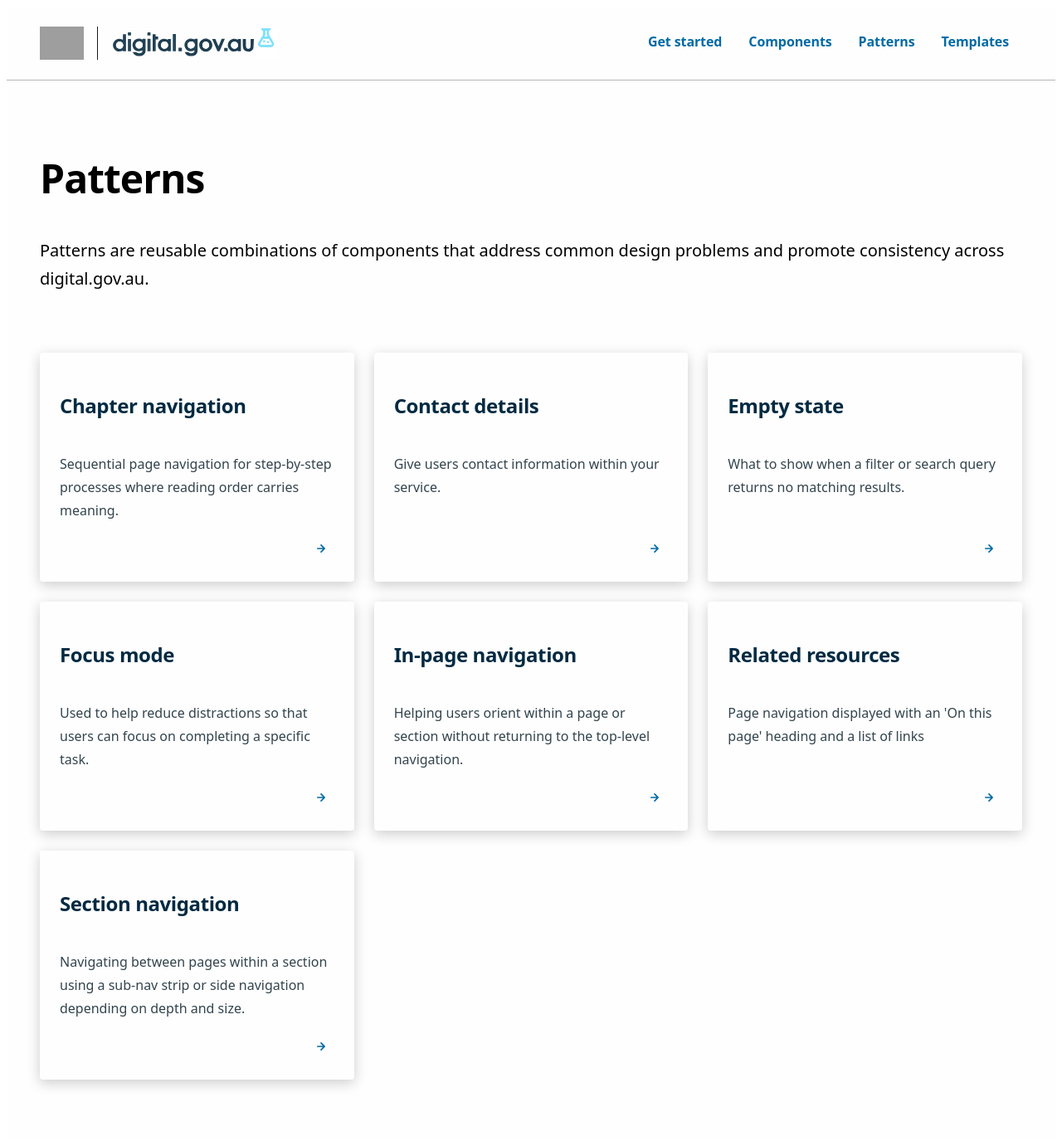
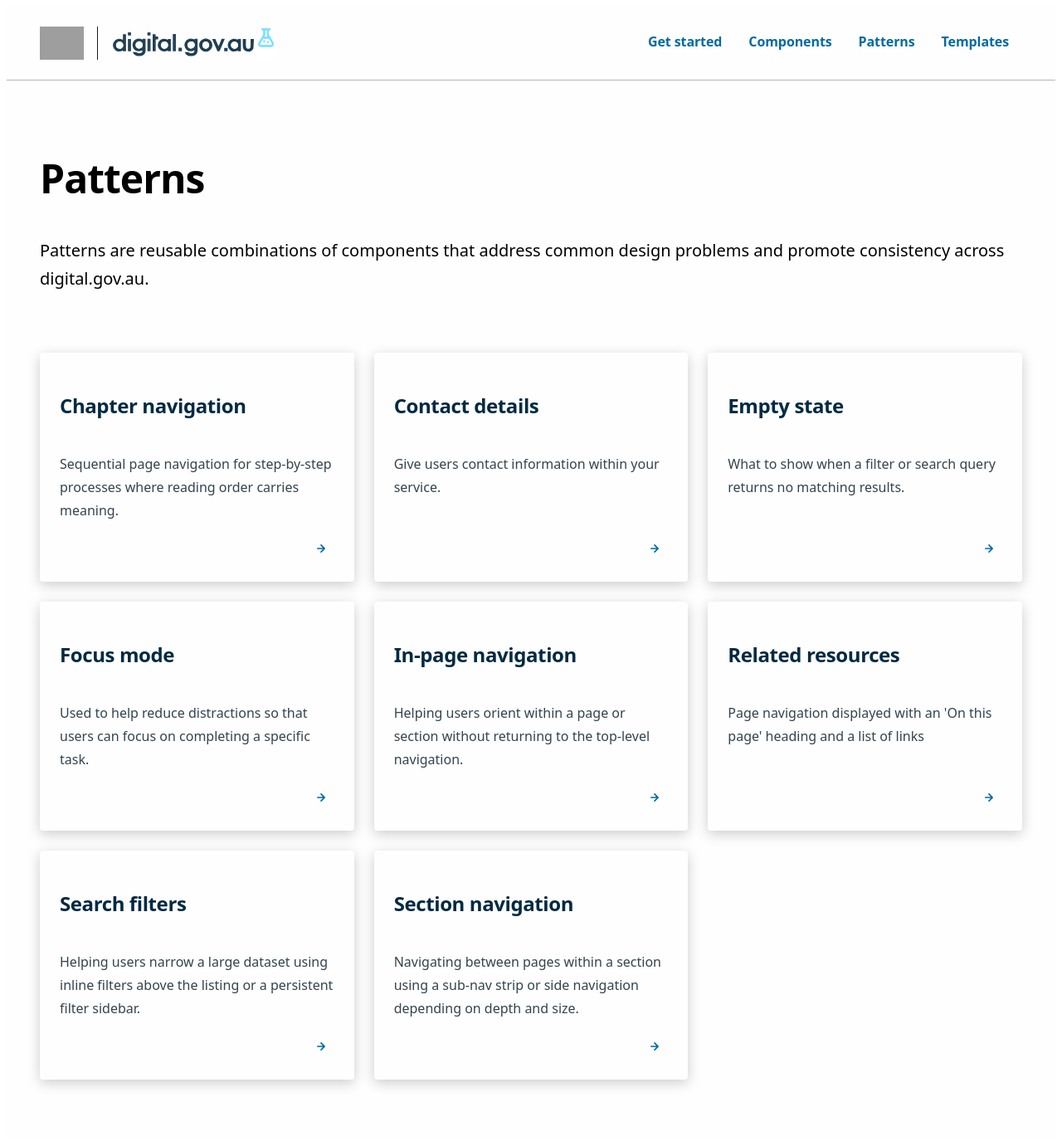
Before and after one commit to JamesFehon-DTA/dga-dl, a Jekyll site: the page built from patterns/index.md, in a window 1280 px wide. Shown: the whole page at 83% size. Built offline with Jekyll 4.4.1, drawn with Linux system fonts in a browser that asks for light colours; part of the change alters nothing that is shown; grey boxes are pictures that could not be loaded.

Commit message:
Update search-filters.md

```diff
--- a/_patterns/search-filters.md
+++ b/_patterns/search-filters.md
@@ -1,132 +1,66 @@
-Search filters
-==============
+---
+layout: content
+title: 'Search filters'
+description: 'Helping users narrow a large dataset using inline filters above the listing or a persistent filter sidebar.'
+url: '/'
+---
 
-Search filters help users find what they're looking for by displaying options that meet specified criteria.
+Search filters help users find content by narrowing a dataset to items that match selected criteria. Applied filters are displayed as tags so users can see which filters are active and remove them individually.
 
-On this page
-------------
+Display filtered results in a [Table]({% link _components/table.md %}) or a card list below the filters.
 
--   [Filter inputs](https://design-system.agriculture.gov.au/patterns/search-filters#filter-inputs)
--   [Filter sizes](https://design-system.agriculture.gov.au/patterns/search-filters#filter-sizes)
--   [Search filter sidebar](https://design-system.agriculture.gov.au/patterns/search-filters#search-filter-sidebar)
--   [Empty state](https://design-system.agriculture.gov.au/patterns/search-filters#empty-state)
--   [Templates](https://design-system.agriculture.gov.au/patterns/search-filters#templates)
--   [Related components](https://design-system.agriculture.gov.au/patterns/search-filters#related-components)
+## Choosing a filter layout
 
-Search filters help users find what they're looking for by displaying options that meet specified criteria.
+**Inline filters** — use when there are one or two filters. Display them directly above the dataset. No trigger button is needed. Applied filter tags are not required because the filters themselves are always visible.
 
-Applied filters are displayed as tags, so users can quickly see which filters have been applied to the dataset. Filters can be removed by dismissing the tags.
+**[Filter sidebar]({% link _components/filter-sidebar.md %})** — use when filters need to be quickly accessed on a regular basis and should always be visible alongside the listing. The filter sidebar places filters in a persistent left-hand column. Because filters are always visible, applied filter tags are not required.
 
-The dataset should be displayed in a [Table](https://design-system.agriculture.gov.au/components/table) or a list of [Cards](https://design-system.agriculture.gov.au/components/card) under the search filters. Refer to the specific component guidance to help determine which is more suitable to display your dataset.
+Use a filter sidebar when the layout supports a two-column arrangement and most users are likely to use the filters regularly. Use inline filters when only a small number of filter controls are needed and always-visible filters are not necessary.
 
-**Do**
+## Filter sizes
 
--   choose the right filter pattern to meet user needs
--   prioritise filters by expected usage
--   display 1-2 of the most important filters above the dataset
--   include [loading, empty, and error states](https://design-system.agriculture.gov.au/patterns/loading-error-empty-states)
+Three sizes are available based on the number of filter controls:
 
-**Don't**
+| | Small | Medium | Large |
+| --- | --- | --- | --- |
+| Number of filters | 1–2 | 3–6 | 6+ |
+| Primary filters always visible | 1–2 | 1–2 | 1–2 |
+| Tags display active filters | No | Yes | Yes |
+| Requires submission to apply | No | No | Yes |
 
--   remove the applied filter tags, as they allow users to see and remove active filters
+### Small — 1 to 2 filters
 
-Filter inputs
--------------
+Display filters directly above the dataset. Because the filters are always visible, there is no need for applied filter tags.
 
-Filters can be made of from multiple input types including:
+### Medium — 3 to 6 filters
 
--   [Search input](https://design-system.agriculture.gov.au/component/search-input)
--   [Text input](https://design-system.agriculture.gov.au/components/text-input)
--   [Select](https://design-system.agriculture.gov.au/components/select)
--   [Checkbox](https://design-system.agriculture.gov.au/components/checkbox)
--   [Radio](https://design-system.agriculture.gov.au/components/radio)
--   [Combobox](https://design-system.agriculture.gov.au/components/combobox)
--   [Switch](https://design-system.agriculture.gov.au/components/switch)
--   [Date picker](https://design-system.agriculture.gov.au/components/date-picker)
--   [Date range picker](https://design-system.agriculture.gov.au/components/date-picker)
+Display in an accordion triggered by a 'Show filters' button. Show one to two of the most commonly used filters outside the accordion for quick access. Applied filters appear as tags below the inputs so users can see what is active.
 
-Filter sizes
-------------
+### Large — 6 or more filters
 
-Filters are available in 3 sizes to accommodate a wide range of use cases and data sets:
+Display in a panel triggered by a 'Show filters' button. Show one to two of the most commonly used filters outside the panel. Applied filters appear as tags below the inputs. Include a submit button inside the panel to apply all filters at once.
 
--   **Small:** 1-2 filters
--   **Medium:** 3-6 filters
--   **Large:** 6+ filters
+The panel requires four controls:
 
-How to decide on filter size
-|  |Small |Medium |Large |
-| --- | --- | --- | --- |
-|Number of filters | 1-2 | 3-6 | 6+ |
-|Number of primary filters | 1-2 | 1-2 | 1-2 |
-|Tags display active filters | No | Yes | Yes |
-|Submission required | No | No | Yes |
+1. **Apply filters** — applies selections and closes the panel
+2. **Clear filters** — resets all selections; the panel stays open
+3. **Close** — closes the panel and discards any unsaved changes
+4. **Cancel** — closes the panel and discards any unsaved changes
 
-### Small
+## Rules
 
-1-2 visible filters sit above the dataset. Tags that display active filters are not needed in this case, as the filters are always visible.
+Always display applied filter tags for medium and large filter sets. Do not remove the tag controls — they let users see and remove active filters without re-opening the filter panel.
 
-[View Storybook preview](https://design-system.agriculture.gov.au/storybook/index.html?path=/story/patterns-search-filters--table-small)
+Prioritise filters by expected usage. Put the most commonly needed filters closest to the user.
 
-![Screenshot of the small table filtering pattern](https://design-system.agriculture.gov.au/img/patterns/search-filters-table-small.png)
+Always include an [empty state]({% link _patterns/empty-state.md %}) for when filters return no results.
 
-### Medium
+## Related components
 
-3-6 filters are displayed in an accordion that is triggered by a 'Show filters' button.
+- [Filter sidebar]({% link _components/filter-sidebar.md %}) — the persistent sidebar component for always-visible filters.
+- [Table]({% link _components/table.md %}) — filterable and sortable table for displaying results.
 
-1 to 2 of the most used filters can be displayed outside the accordion to make them easier and faster to access.
+## Related patterns
 
-Applied filters are displayed as tags under the filter inputs. This helps users quickly see which filters have been applied. Filters can be removed by dismissing the tags.
-
-[View Storybook preview](https://design-system.agriculture.gov.au/storybook/index.html?path=/story/patterns-search-filters--table-medium)
-
-![Screenshot of the medium table filtering pattern](https://design-system.agriculture.gov.au/img/patterns/search-filters-table-medium.png)
-
-### Large
-
-6 or more filters are displayed in a drawer that is triggered by a 'Show filters' button. The drawer has a submit button that applies the filters.
-
-1 to 2 of the most used filters can be displayed outside the drawer to make them easier and faster to access.
-
-Applied filters are displayed as tags under the filter inputs. This helps users quickly see which filters have been applied. Filters can be removed by dismissing the tags.
-
-[View Storybook preview](https://design-system.agriculture.gov.au/storybook/index.html?path=/story/patterns-search-filters--table-large)
-
-![Screenshot of the large table filtering pattern](https://design-system.agriculture.gov.au/img/patterns/search-filters-table-large.png)
-
-### Actions in drawer
-
-The [Drawer](https://design-system.agriculture.gov.au/components/drawer) component should contain a total of 4 actions:
-
-1.  **Apply filters button:** When pressed, filters should be applied and the drawer should be closed.
-2.  **Clear filters button:** When pressed, filters should be reset to their original state. The drawer should stay open.
-3.  **Close button:** When pressed, the drawer should close. Any changes that have been made since opening the drawer should be discarded. This is essentially the same as the 'Cancel' button.
-4.  **Cancel button:** When pressed, the drawer should close. Any changes that have been made since opening the drawer should be discarded. This is essentially the same as the 'Close' button.
-
-Search filter sidebar
----------------------
-
-If you have filters that need to be quickly accessed on a regular basis, you could consider putting them in a [Filter sidebar](https://design-system.agriculture.gov.au/components/filter-sidebar) on the left so that they are always visible. The filter sidebar makes it faster and easier for users to access filters.
-
-Ensure that the correct HTML order is maintained by including a hero banner at the top, followed by the filter sidebar on the left, and the card listing on the right.
-
-Since the filters are always visible, there is no need to also include tags to show the active filters.
-
-[View Storybook preview](https://design-system.agriculture.gov.au/storybook/index.html?path=/story/patterns-search-filters--cards)
-
-![Screenshot of the search filter sidebar pattern](https://design-system.agriculture.gov.au/img/patterns/search-filters-search-filter-sidebar.png)
-
-Empty state
------------
-
-When a search filter doesn't match any data, use an [empty state](https://design-system.agriculture.gov.au/patterns/loading-error-empty-states) to let users know that they need to clear or change the search filter.
-
-
-Related components
-------------------
-
--   [Card](https://design-system.agriculture.gov.au/components/card) -- Cards are layout components used to link to more information or for secondary in-page navigation.
--   [Drawer](https://design-system.agriculture.gov.au/components/drawer) -- A drawer is a panel that slides in from the right side of the screen. The Drawer is overlayed on top of the main area of the page to capture the user's attention while keeping the context of the current task.
--   [Filter sidebar](https://design-system.agriculture.gov.au/components/filter-sidebar) -- Filter sidebar is used for displaying filtering options in a search result or catalogue page.
--   [Pagination](https://design-system.agriculture.gov.au/components/pagination) -- Pagination separates large amounts of content into separate pages, which helps reduce cognitive load.
--   [Table](https://design-system.agriculture.gov.au/components/table) -- Tables help make complex information easier to scan and compare. Use tables for exact values or information that would be hard to read in body text.
+- [Empty state]({% link _patterns/empty-state.md %}) — what to show when filters return no results.
+- [Pagination]({% link _patterns/pagination.md %}) — use alongside filters on large datasets.
```
